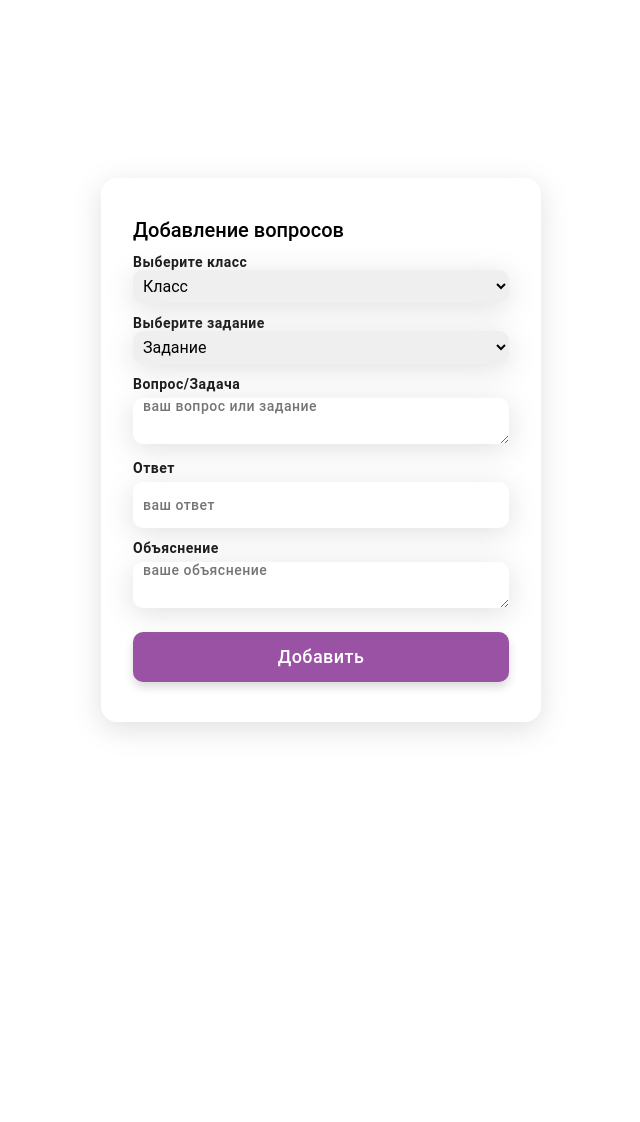
After one commit to ivalukyan/fractions-web, a FastAPI app: template src/templates/addquestions.html in a window 1280 px wide. The commit adds this page. Shown: the part 222-1344 px from the top of the page, without its empty margins (319-959 px from the left). Run offline with FastAPI, Linux system fonts and the light colour scheme; the template is opened without the code that fills it, so the values that code supplies are empty.

Commit message:
new form

```diff
--- a/src/main.py
+++ b/src/main.py
@@ -1,11 +1,15 @@
+from datetime import datetime
+
 from typing import Annotated
 
+from cleo.ui.question import Question
 from django.http import HttpResponseRedirect
 from fastapi import FastAPI, Request, Form, HTTPException
 from fastapi.staticfiles import StaticFiles
 from starlette.responses import RedirectResponse
 from starlette.templating import Jinja2Templates
-from database.db import Session, Task
+from database.db import Session, Task, Questions
+from models.models import TasksSchema
 
 app = FastAPI()
 
@@ -16,6 +20,23 @@ app.mount("/static", StaticFiles(directory='static'), name='static')
 
 @app.get("/")
 async def home(request: Request):
+    return templates.TemplateResponse("home.html", {'request': request})
+
+
+@app.get("/addquestions")
+async def addquestions(request: Request):
+    return templates.TemplateResponse("addquestions.html", {'request': request})
+
+
+@app.post("/addquestions")
+async def addquestions(request: Request, task: TasksSchema = Form(...)):
+
+    db_session = Session()
+    new_task = Task(class_student=task.class_student, type_task=task.type_task, question=task.question,
+                    answer=task.answer, explanation=task.explanation)
+    db_session.add(new_task)
+    db_session.commit()
+
     return templates.TemplateResponse("home.html", {'request': request})
 
 
@@ -34,11 +55,16 @@ async def class_selection(request: Request, class_id: Annotated[str, Form()]):
 async def task_selection(request: Request, class_id: str):
     task_id = 0
     correct = 0
+
+    db_session = Session()
+    db_session.add(Questions(start_time=datetime.now()))
+    db_session.commit()
+
     return templates.TemplateResponse("task_selection.html", {'request': request, 'class_id': class_id,
                                                               'task_id': task_id, 'correct': correct})
 
 
-@app.get('/task_selection/{class_id}/arithmetic_operations/{task_id}/{correct}')
+@app.get('/task_selection/{class_id}/arithmetic_operation/{task_id}/{correct}')
 async def arithmetic_operations(request: Request, class_id: str, task_id: int, correct: int):
 
     try:
@@ -61,11 +87,15 @@ async def arithmetic_operations(request: Request, class_id: str, task_id: int, c
                                                                           'task_id': task_id,
                                                                           'correct': correct})
     else:
+
+        db_session.query(Questions.end_time).update('end_time', datetime.now())
+        db_session.commit()
+
         redirect_url = request.url_for('statistic', task_type='arithmetic_operation', count_correct=correct)
         return RedirectResponse(redirect_url)
 
 
-@app.post('/task_selection/{class_id}/arithmetic_operations/{task_id}/{correct}')
+@app.post('/task_selection/{class_id}/arithmetic_operation/{task_id}/{correct}')
 async def arithmetic_operations(request: Request, class_id: str, answer: Annotated[str, Form()], task_id: int, correct: int):
 
     try:
@@ -494,10 +524,14 @@ async def statistic(request: Request, task_type: str, count_correct: int):
     try:
         db_session = Session()
         db_task = db_session.query(Task).filter(Task.type_task == task_type).all()
+
+        db_question = db_session.query(Questions).first()
     except HTTPException:
         raise HTTPException(status_code=400, detail="Bad Request")
 
     total_count = len(db_task) - 1
+
+    average_time = db_question.end_time - db_question.start_time / total_count
 
     percent = count_correct * 100 / total_count
 
@@ -506,4 +540,5 @@ async def statistic(request: Request, task_type: str, count_correct: int):
                                                                   'task_type': 'Арифметические задания',
                                                                   'total_count': total_count,
                                                                   'percent': percent,
-                                                                  'correct_count': count_correct})
+                                                                  'correct_count': count_correct,
+                                                                  'average_time': average_time})
--- /dev/null
+++ b/src/static/css/addquestions.css
@@ -0,0 +1,98 @@
+*{
+    margin: 0;
+    padding: 0;
+    box-sizing: border-box;
+    font-family: 'Roboto', sans-serif;
+}
+
+.container{
+    margin: 400px auto;
+    width: 440px;
+    padding: 40px 32px;
+    border-radius: 16px;
+    box-shadow: rgba(100, 100, 111, 0.2) 0 7px 29px 0;
+}
+
+h3{
+    font-size: 20px;
+    font-weight: 500;
+}
+
+.container form label{
+    color: #1d1d1d;
+    font-size: 14px;
+    font-weight: bold;
+    letter-spacing: 0.03rem;
+    display: block;
+    margin-top: 12px;
+}
+
+.container form .custom-input{
+    position: relative;
+}
+
+.container form .custom-input input{
+    color: #1d1d1d;
+    font-size: 14px;
+    font-weight: 500;
+    width: 100%;
+    height: 46px;
+    letter-spacing: 0.03rem;
+    border: none;
+    background: transparent;
+    outline: none;
+    border-radius: 10px;
+    text-indent: 10px;
+    margin-top: 6px;
+    transition: all 0.3s ease;
+    box-shadow: rgba(100, 100, 111, 0.2) 0 5px 29px 0
+}
+
+.container form .custom-input textarea{
+    color: #1d1d1d;
+    font-size: 14px;
+    font-weight: 500;
+    width: 100%;
+    height: 46px;
+    letter-spacing: 0.03rem;
+    border: none;
+    background: transparent;
+    outline: none;
+    border-radius: 10px;
+    text-indent: 10px;
+    margin-top: 6px;
+    max-height: 200px;
+    max-width: 380px;
+    box-shadow: rgba(100, 100, 111, 0.2) 0 5px 29px 0;
+}
+
+.container form .add{
+    width: 100%;
+    margin-top: 20px;
+    background: #9a53a4;
+    color: #FFFFFF;
+    border: none;
+    line-height: 50px;
+    font-size: 18px;
+    letter-spacing: 0.025em;
+    cursor: pointer;
+    font-weight: 500;
+    border-radius: 10px;
+    box-shadow: 0 5px 10px rgba(0,0,0, 0.15);
+    transition: all 0.3s ease;
+}
+
+.container form .add:hover{
+    background-color: #00a456;
+}
+
+
+.container form select{
+    width: 100%;
+    border: none;
+    font-size: 16px;
+    border-radius: 10px;
+    padding: 6px;
+    outline: none;
+    box-shadow: rgba(100, 100, 111, 0.2) 0 5px 29px 0
+}
--- /dev/null
+++ b/src/templates/addquestions.html
@@ -0,0 +1,55 @@
+<!DOCTYPE html>
+<html lang="en">
+<head>
+    <meta charset="UTF-8">
+    <link rel="stylesheet" href="{{ url_for('static', path='/css/addquestions.css') }}">
+    <title>Add question</title>
+</head>
+<body>
+<div class="container">
+    <h3>Добавление вопросов</h3>
+    <form method="post">
+
+        <label>Выберите класс</label>
+        <div class="custom-input">
+            <select name="class_student">
+                <option selected="selected">Класс</option>
+                <option value="first">1-й класс</option>
+                <option value="second">2-й класс</option>
+                <option value="third">3-й класс</option>
+                <option value="four">4-й класс</option>
+            </select>
+        </div>
+
+        <label>Выберите задание</label>
+        <div class="custom-input">
+            <select name="type_task">
+                <option selected="selected">Задание</option>
+                <option value="arithmetic_operation">Арифметическое задание</option>
+                <option value="equations">Уравнения</option>
+                <option value="geometry">Геометрия</option>
+                <option value="text_tasks">Текстовые задачи</option>
+                <option value="task_increased_complexity">Задачи повышенной сложности</option>
+            </select>
+        </div>
+
+
+        <label>Вопрос/Задача</label>
+        <div class="custom-input">
+            <textarea name="question" type="text" placeholder="ваш вопрос или задание"></textarea>
+        </div>
+
+        <label>Ответ</label>
+        <div class="custom-input">
+            <input name="answer" type="text" placeholder="ваш ответ">
+        </div>
+
+        <label>Объяснение</label>
+        <div class="custom-input">
+            <textarea name="explanation" placeholder="ваше объяснение"></textarea>
+        </div>
+        <button class="add" type="submit">Добавить</button>
+    </form>
+</div>
+</body>
+</html>
--- a/src/templates/statistic_page.html
+++ b/src/templates/statistic_page.html
@@ -19,6 +19,7 @@
         <p>Всего: {{ total_count }}</p>
         <br>
         <p>Правильные ответы: {{ correct_count }}</p>
+        <p>Среднее время {{ average_time }}</p>
         <br>
         <h4>Достижения</h4>
         <img src="https://cdn.icon-icons.com/icons2/3768/PNG/512/star_favorite_icon_231631.png"
--- a/src/templates/task_selection.html
+++ b/src/templates/task_selection.html
@@ -13,7 +13,7 @@
     <div class="card">
         <h3>Выберите задание</h3>
         <div class="task-items">
-            <a href="/task_selection/{{ class_id }}/arithmetic_operations/{{ task_id }}/{{ correct }}" class="first">Арифметические операции</a>
+            <a href="/task_selection/{{ class_id }}/arithmetic_operation/{{ task_id }}/{{ correct }}" class="first">Арифметические операции</a>
             <a href="/task_selection/{{ class_id }}/equations/{{ task_id }}/{{ correct }}" class="second">Уравнения</a>
         </div>
         <br>
```
Also changed, not shown: src/database/db.py (+12 -2 lines), src/static/css/home.css (+19 -1 lines), src/templates/home.html (+6 -1 lines).
